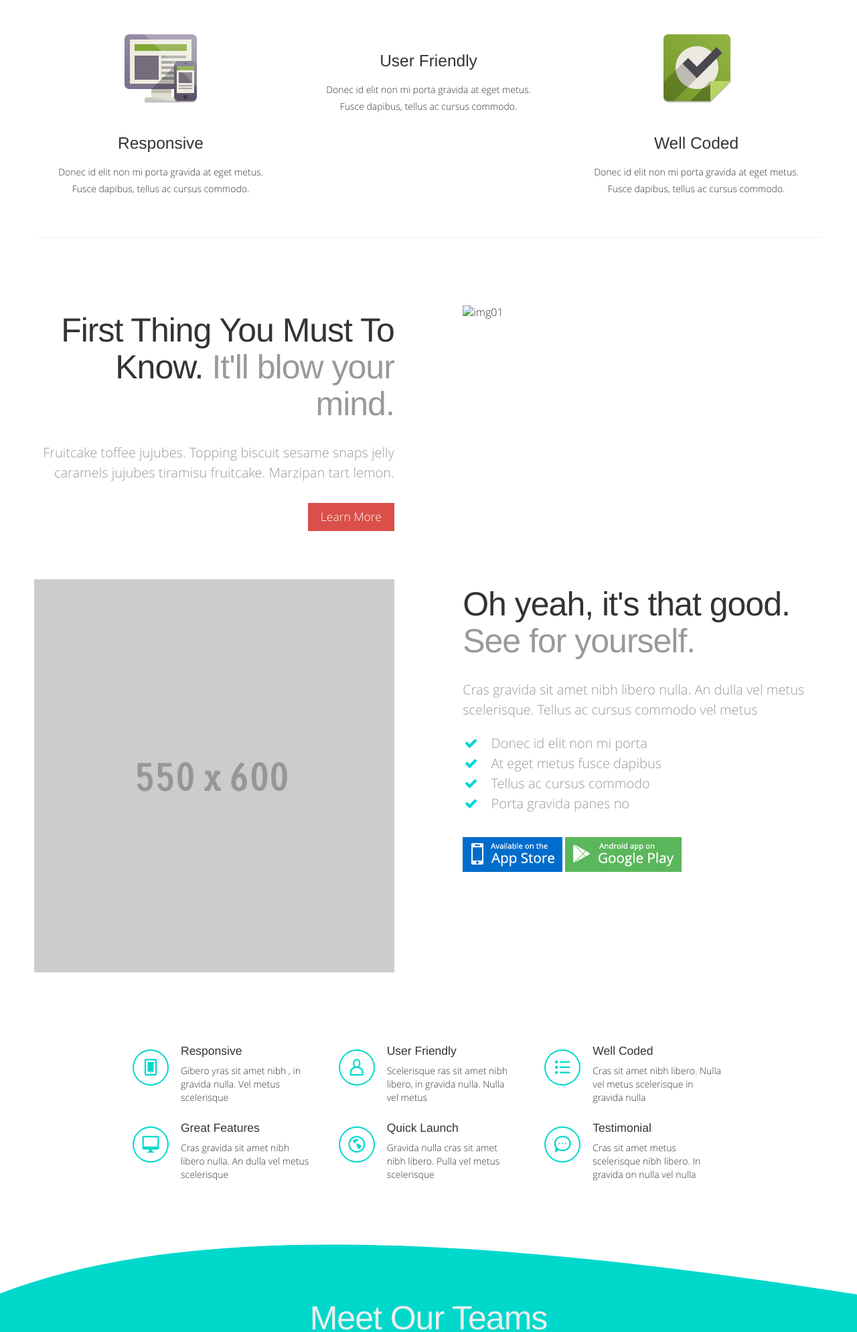
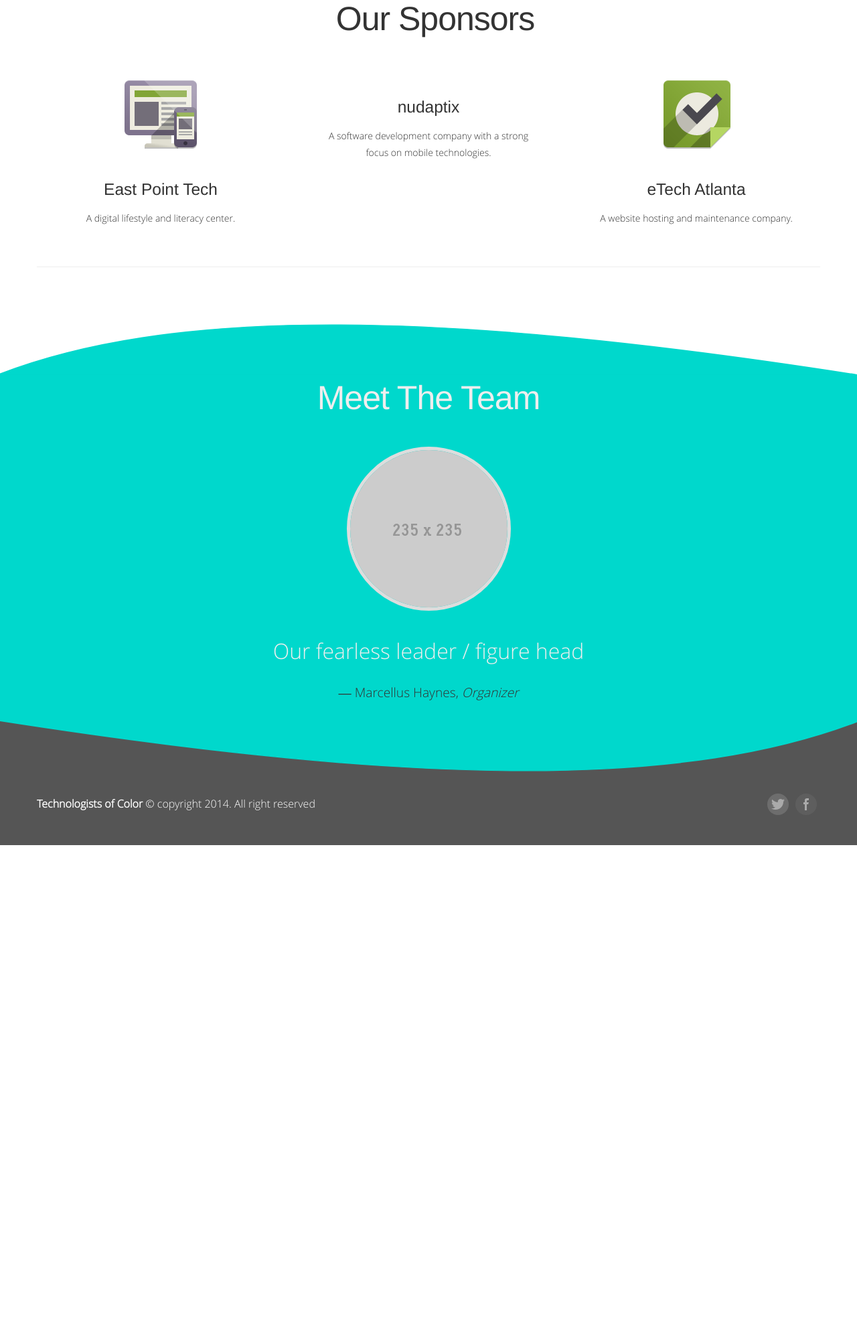
Before and after one commit to techsofcolor/code-your-world, a plain HTML site: page index.html in a window 1280 px wide. Shown: the part 811-2800 px from the top of the page at 67% size. After the commit the page ends 2073 px from the top, so only its background shows below. Drawn offline with Linux system fonts and the light colour scheme.

Commit message:
- no comment

```diff
--- a/index.html
+++ b/index.html
@@ -3,8 +3,8 @@
   <head>
     <meta charset="utf-8">
 	<!-- TITLE AND DESCRIPTION -->
-    <title>Teguh | Easy to Use Responsive Landing Page</title>
-    <meta name="description" content="Teguh is a simple, clean and easy to use responsive landing page for showcase your new app and product">
+    <title>Code Your World with Arduino</title>
+    <meta name="description" content="An Arduino workshop for middle schoolers provided by the Technologists of Color meetup group">
     <!-- END TITLE AND DESCRIPTION -->
 
 	<meta name="viewport" content="width=device-width, initial-scale=1.0">
@@ -39,15 +39,15 @@
 			</a>
 
 			<!-- LOGO / BRAND -->
-			<a class="brand" href="#"><img src="logo.png" alt="logo"></a>
+			<a class="brand" href="#"><img src="img/toc-long-logo.png" height="37" width="400" alt="Technologists of Color"></a>
 			<!-- END LOGO / BRAND -->
 
 			<!-- NAVBAR COLLAPSE -->
 			<div class="nav-collapse collapse">
 			  <ul class="nav pull-right">
 			    <li><a class="smoothScroll" href="#home">Home</a></li>
-			    <li><a class="smoothScroll" href="#about">About</a></li>
-			    <li><a class="smoothScroll" href="#features">Features</a></li>
+			    <li><a class="smoothScroll" href="#sponsors">Sponsors</a></li>
+			    <!--<li><a class="smoothScroll" href="#features">Features</a></li>-->
 			    <li><a class="smoothScroll" href="#team">Our Team</a></li>
 			    <li><a href="#myModal" data-toggle="modal">Contact</a></li>
 			  </ul>
@@ -65,16 +65,21 @@
 
 		  <!-- TOP TEXT -->
 		  <div class="span6 top-text">
-		    <h1>Play New Experience</h1>
-			<p>Easy to use landing page to showcase your new app and product. Discover now and find something amazing!</p>
-			<br>
+		    <h1>Code Your World with Arduino</h1>
+			<p>Students learn how they can use computers to interact with the physical world using the Arduino prototyping kit.</p>
+               <div class="top-text">
+                <p>November 1<sup>st</sup>, 2014<br/>
+                1:00PM - 4:00PM<br/>
+                EastpointTech</p>
+               </div>
+              <br/>
                 <!-- SUBSCRIBE FORM -->
                 <form id="subscribe">
                   <div class="input-append add-on">
                     <input id="email" name="email" class="span2" type="text" placeholder="YOUR E-MAIL">
                     <a class="btn btn-danger btn-large">SIGN UP</a>
                   </div>
-			  <p class="small-text">No spam, your email is safe with us :D</p>
+                  <p class="small-text">No spam, your email is safe with <u></u>s :D</p>
                 </form>
                 <!-- SUBSCRIBE FORM -->
 		  </div>
@@ -82,7 +87,7 @@
 
 		  <!-- TOP IMAGE -->
 		  <div class="span6 top-image">
-			<img src="img/375x500.gif" alt="top image">
+			<img src="img/Arduino-uno-500x440.png" height="440" width="500" alt="Arduino Uno">
 		  </div>
 		  <!-- END TOP IMAGE -->
 
@@ -92,182 +97,182 @@
 	</section>
 	<!-- END HOME SECTION -->
 
-	<!-- ABOUT SECTION -->
-	<section id="about">
+	<!-- Sponsors SECTION -->
+	<section id="sponsors">
 
-	  <!-- TOP ABOUT TEXT -->
+	  <!-- TOP SPONSORS TEXT -->
 	  <div class="container first">
 		<div class="row">
 		  <div class="span12">
-		    <h2 class="featurette-heading">It's Made From Love</h2>
-			<p class="muted">Write our simple marketing, informational text about the website or anything here.</p>
+		    <h2 class="featurette-heading">Our Sponsors</h2>
+			<!--<p class="muted">Write our simple marketing, informational text about the website or anything here.</p>-->
 		  </div>
 		</div>
 	  </div>
-	  <!-- END TOP ABOUT TEXT -->
+	  <!-- END TOP SPONSORS TEXT -->
 
 	  <!-- ABOUT TEXT WITH ICON / IMAGE -->
 	  <div class="container second">
 		<div class="row">
 		  <div class="span4">
 			<img src="img/icon/1.png" alt="">
-			<h3>Responsive</h3>
-			<p>Donec id elit non mi porta gravida at eget metus. Fusce dapibus, tellus ac cursus commodo.</p>
+			<h3>East Point Tech</h3>
+			<p>A digital lifestyle and literacy center.</p>
 		  </div>
 		  <div class="span4">
 			<img src="img/icon/2.png" alt="">
-			<h3>User Friendly</h3>
-			<p>Donec id elit non mi porta gravida at eget metus. Fusce dapibus, tellus ac cursus commodo.</p>
+			<h3>nudaptix</h3>
+			<p>A software development company with a strong focus on mobile technologies.</p>
 		  </div>
 		  <div class="span4">
 			<img src="img/icon/3.png" alt="">
-			<h3>Well Coded</h3>
-			<p>Donec id elit non mi porta gravida at eget metus. Fusce dapibus, tellus ac cursus commodo.</p>
+			<h3>eTech Atlanta</h3>
+			<p>A website hosting and maintenance company.</p>
 		  </div>
 		</div>
 		<hr>
 	  </div>
-	  <!-- END ABOUT TEXT WITH ICON / IMAGE -->
+	  <!-- END SPONSORS TEXT WITH ICON / IMAGE -->
 
 	</section>
-	<!-- END ABOUT SECTION -->
+	<!-- END SPONSORS SECTION -->
 
 	<!-- FEATURES SECTION -->
-	<section id="features">
-	  <div id="cbp-so-scroller" class="cbp-so-scroller">
+	<!--<section id="features">-->
+	  <!--<div id="cbp-so-scroller" class="cbp-so-scroller">-->
+		<!---->
+		<!--&lt;!&ndash; LEFT FEATURES &ndash;&gt;-->
+		<!--<section class="cbp-so-section">-->
+		  <!--&lt;!&ndash; LEFT FEATURES TEXT &ndash;&gt;-->
+	   	  <!--<article class="cbp-so-side cbp-so-side-left">-->
+			<!--<h2 class="featurette-heading">First Thing You Must To Know. <span class="muted">It'll blow your mind.</span></h2>-->
+			<!--<p class="muted">Fruitcake toffee jujubes. Topping biscuit sesame snaps jelly caramels jujubes tiramisu fruitcake. Marzipan tart lemon.</p>-->
+			<!--<br>-->
+			<!--<a class="btn btn-danger btn-large">Learn More</a>-->
+		  <!--</article>-->
+		  <!--&lt;!&ndash; END LEFT FEATURES TEXT &ndash;&gt;-->
+		  <!---->
+		  <!--&lt;!&ndash; LEFT FEATURES IMAGE &ndash;&gt;-->
+		  <!--<figure class="cbp-so-side cbp-so-side-right">-->
+			<!--<img src="img/layout/450x450.gif" alt="img01">-->
+		  <!--</figure>-->
+		  <!--&lt;!&ndash; END LEFT FEATURES IMAGE &ndash;&gt;-->
+		<!--</section>-->
+		<!--&lt;!&ndash; END LEFT FEATURES &ndash;&gt;-->
+		<!---->
+		<!--&lt;!&ndash; RIGHT FEATURES &ndash;&gt;-->
+		<!--<section class="cbp-so-section">-->
+		  <!--&lt;!&ndash; RIGHT FEATURES IMAGE &ndash;&gt;-->
+		  <!--<figure class="cbp-so-side cbp-so-side-left">-->
+			<!--<img src="img/layout/550x600.gif" alt="img01">-->
+		  <!--</figure>-->
+		  <!--&lt;!&ndash; END RIGHT FEATURES IMAGE &ndash;&gt;-->
+		  <!---->
+		  <!--&lt;!&ndash; RIGHT FEATURES TEXT &ndash;&gt;-->
+		  <!--<article class="cbp-so-side cbp-so-side-right">-->
+			<!--<h2 class="featurette-heading">Oh yeah, it's that good. <span class="muted">See for yourself.</span></h2>-->
+			<!--<p class="muted">Cras gravida sit amet nibh libero nulla. An dulla vel metus scelerisque. Tellus ac cursus commodo vel metus</p>-->
+			<!--<ul class="icons-ul big-li muted">-->
+	 		  <!--<li><i class="icon-ok"></i>Donec id elit non mi porta</li>-->
+			  <!--<li><i class="icon-ok"></i>At eget metus fusce dapibus</li>-->
+			  <!--<li><i class="icon-ok"></i>Tellus ac cursus commodo</li>-->
+			  <!--<li><i class="icon-ok"></i>Porta gravida panes no</li>-->
+			<!--</ul>-->
+			<!--<br>-->
+			<!--<div class="btn-buy pull-left">-->
+			  <!--<a class="btn btn-primary"><img src="img/button/1.png" alt="button1"></a>-->
+			  <!--<a class="btn btn-success"><img src="img/button/2.png" alt="button2"></a>-->
+			<!--</div>-->
+		  <!--</article>-->
+		  <!--&lt;!&ndash; END RIGHT FEATURES TEXT &ndash;&gt;-->
+		<!--</section>-->
+		<!--&lt;!&ndash; END RIGHT FEATURES &ndash;&gt;-->
+		<!---->
+	  <!--</div>-->
+	  <!---->
+	  <!--&lt;!&ndash; ADDITIONAL FEATURES &ndash;&gt;-->
+	  <!--<div class="container additional-features"> -->
+		<!--<div class="container-narrow">-->
+		  <!--<div class="row-fluid marketing">-->
+		  <!---->
+			<!--<div class="span4">-->
+				<!---->
+		      <!--<div class="media">-->
+				<!--<div class="hi-icon-wrap hi-icon-effect-9 hi-icon-effect-9b pull-left">-->
+				  <!--<a href="#set-9" class="hi-icon hi-icon-mobile">Icon</a>-->
+				<!--</div>-->
+			    <!--<div class="media-body">-->
+				  <!--<h4 class="media-heading">Responsive</h4>-->
+				  <!--<p>Gibero yras sit amet nibh , in gravida nulla. Vel metus scelerisque</p>-->
+			    <!--</div>-->
+			  <!--</div>-->
 
-		<!-- LEFT FEATURES -->
-		<section class="cbp-so-section">
-		  <!-- LEFT FEATURES TEXT -->
-	   	  <article class="cbp-so-side cbp-so-side-left">
-			<h2 class="featurette-heading">First Thing You Must To Know. <span class="muted">It'll blow your mind.</span></h2>
-			<p class="muted">Fruitcake toffee jujubes. Topping biscuit sesame snaps jelly caramels jujubes tiramisu fruitcake. Marzipan tart lemon.</p>
-			<br>
-			<a class="btn btn-danger btn-large">Learn More</a>
-		  </article>
-		  <!-- END LEFT FEATURES TEXT -->
+			  <!--<div class="media">-->
+			    <!--<div class="hi-icon-wrap hi-icon-effect-9 hi-icon-effect-9b pull-left">-->
+				  <!--<a href="#set-9" class="hi-icon hi-icon-screen">Icon</a>-->
+			    <!--</div>-->
+			    <!--<div class="media-body">-->
+				  <!--<h4 class="media-heading">Great Features</h4>-->
+				  <!--<p>Cras gravida sit amet nibh libero nulla. An dulla vel metus scelerisque</p>-->
+			    <!--</div>-->
+			  <!--</div>-->
+					<!---->
+			<!--</div>-->
 
-		  <!-- LEFT FEATURES IMAGE -->
-		  <figure class="cbp-so-side cbp-so-side-right">
-			<img src="img/layout/450x450.gif" alt="img01">
-		  </figure>
-		  <!-- END LEFT FEATURES IMAGE -->
-		</section>
-		<!-- END LEFT FEATURES -->
+			<!--<div class="span4">-->
+				<!---->
+			  <!--<div class="media">-->
+				<!--<div class="hi-icon-wrap hi-icon-effect-9 hi-icon-effect-9b pull-left">-->
+				  <!--<a href="#set-9" class="hi-icon hi-icon-user">Icon</a>-->
+				<!--</div>-->
+				<!--<div class="media-body">-->
+				  <!--<h4 class="media-heading">User Friendly</h4>-->
+				  <!--<p>Scelerisque ras sit amet nibh libero, in gravida nulla. Nulla vel metus</p>-->
+			    <!--</div>-->
+			  <!--</div>-->
 
-		<!-- RIGHT FEATURES -->
-		<section class="cbp-so-section">
-		  <!-- RIGHT FEATURES IMAGE -->
-		  <figure class="cbp-so-side cbp-so-side-left">
-			<img src="img/layout/550x600.gif" alt="img01">
-		  </figure>
-		  <!-- END RIGHT FEATURES IMAGE -->
+			  <!--<div class="media">-->
+				<!--<div class="hi-icon-wrap hi-icon-effect-9 hi-icon-effect-9b pull-left">-->
+				  <!--<a href="#set-9" class="hi-icon hi-icon-earth">Icon</a>-->
+				<!--</div>-->
+				<!--<div class="media-body">-->
+				  <!--<h4 class="media-heading">Quick Launch</h4>-->
+				  <!--<p>Gravida nulla cras sit amet nibh libero. Pulla vel metus scelerisque</p>-->
+				<!--</div>-->
+			  <!--</div>-->
+					<!---->
+			<!--</div>-->
+				<!---->
+			<!--<div class="span4">-->
+				<!---->
+			  <!--<div class="media">-->
+			    <!--<div class="hi-icon-wrap hi-icon-effect-9 hi-icon-effect-9b pull-left">-->
+			 	  <!--<a href="#set-9" class="hi-icon hi-icon-list">Icon</a>-->
+			    <!--</div>-->
+				<!--<div class="media-body">-->
+				  <!--<h4 class="media-heading">Well Coded</h4>-->
+				  <!--<p>Cras sit amet nibh libero. Nulla vel metus scelerisque in gravida nulla</p>-->
+				<!--</div>-->
+			  <!--</div>-->
 
-		  <!-- RIGHT FEATURES TEXT -->
-		  <article class="cbp-so-side cbp-so-side-right">
-			<h2 class="featurette-heading">Oh yeah, it's that good. <span class="muted">See for yourself.</span></h2>
-			<p class="muted">Cras gravida sit amet nibh libero nulla. An dulla vel metus scelerisque. Tellus ac cursus commodo vel metus</p>
-			<ul class="icons-ul big-li muted">
-	 		  <li><i class="icon-ok"></i>Donec id elit non mi porta</li>
-			  <li><i class="icon-ok"></i>At eget metus fusce dapibus</li>
-			  <li><i class="icon-ok"></i>Tellus ac cursus commodo</li>
-			  <li><i class="icon-ok"></i>Porta gravida panes no</li>
-			</ul>
-			<br>
-			<div class="btn-buy pull-left">
-			  <a class="btn btn-primary"><img src="img/button/1.png" alt="button1"></a>
-			  <a class="btn btn-success"><img src="img/button/2.png" alt="button2"></a>
-			</div>
-		  </article>
-		  <!-- END RIGHT FEATURES TEXT -->
-		</section>
-		<!-- END RIGHT FEATURES -->
-
-	  </div>
-
-	  <!-- ADDITIONAL FEATURES -->
-	  <div class="container additional-features">
-		<div class="container-narrow">
-		  <div class="row-fluid marketing">
-
-			<div class="span4">
-
-		      <div class="media">
-				<div class="hi-icon-wrap hi-icon-effect-9 hi-icon-effect-9b pull-left">
-				  <a href="#set-9" class="hi-icon hi-icon-mobile">Icon</a>
-				</div>
-			    <div class="media-body">
-				  <h4 class="media-heading">Responsive</h4>
-				  <p>Gibero yras sit amet nibh , in gravida nulla. Vel metus scelerisque</p>
-			    </div>
-			  </div>
-
-			  <div class="media">
-			    <div class="hi-icon-wrap hi-icon-effect-9 hi-icon-effect-9b pull-left">
-				  <a href="#set-9" class="hi-icon hi-icon-screen">Icon</a>
-			    </div>
-			    <div class="media-body">
-				  <h4 class="media-heading">Great Features</h4>
-				  <p>Cras gravida sit amet nibh libero nulla. An dulla vel metus scelerisque</p>
-			    </div>
-			  </div>
-
-			</div>
-
-			<div class="span4">
-
-			  <div class="media">
-				<div class="hi-icon-wrap hi-icon-effect-9 hi-icon-effect-9b pull-left">
-				  <a href="#set-9" class="hi-icon hi-icon-user">Icon</a>
-				</div>
-				<div class="media-body">
-				  <h4 class="media-heading">User Friendly</h4>
-				  <p>Scelerisque ras sit amet nibh libero, in gravida nulla. Nulla vel metus</p>
-			    </div>
-			  </div>
-
-			  <div class="media">
-				<div class="hi-icon-wrap hi-icon-effect-9 hi-icon-effect-9b pull-left">
-				  <a href="#set-9" class="hi-icon hi-icon-earth">Icon</a>
-				</div>
-				<div class="media-body">
-				  <h4 class="media-heading">Quick Launch</h4>
-				  <p>Gravida nulla cras sit amet nibh libero. Pulla vel metus scelerisque</p>
-				</div>
-			  </div>
-
-			</div>
-
-			<div class="span4">
-
-			  <div class="media">
-			    <div class="hi-icon-wrap hi-icon-effect-9 hi-icon-effect-9b pull-left">
-			 	  <a href="#set-9" class="hi-icon hi-icon-list">Icon</a>
-			    </div>
-				<div class="media-body">
-				  <h4 class="media-heading">Well Coded</h4>
-				  <p>Cras sit amet nibh libero. Nulla vel metus scelerisque in gravida nulla</p>
-				</div>
-			  </div>
-
-			  <div class="media">
-				<div class="hi-icon-wrap hi-icon-effect-9 hi-icon-effect-9b pull-left">
-				  <a href="#set-9" class="hi-icon hi-icon-chat">Icon</a>
-			    </div>
-				<div class="media-body">
-				  <h4 class="media-heading">Testimonial</h4>
-				  <p>Cras sit amet metus scelerisque nibh libero. In gravida on nulla vel nulla</p>
-				</div>
-			  </div>
-
-			</div>
-
-		  </div>
-		</div>
-	  </div>
-	  <!-- END ADDITIONAL FEATURES -->
-
-	</section>
+			  <!--<div class="media">-->
+				<!--<div class="hi-icon-wrap hi-icon-effect-9 hi-icon-effect-9b pull-left">-->
+				  <!--<a href="#set-9" class="hi-icon hi-icon-chat">Icon</a>-->
+			    <!--</div>-->
+				<!--<div class="media-body">-->
+				  <!--<h4 class="media-heading">Testimonial</h4>-->
+				  <!--<p>Cras sit amet metus scelerisque nibh libero. In gravida on nulla vel nulla</p>-->
+				<!--</div>-->
+			  <!--</div>-->
+					<!---->
+			<!--</div>-->
+				<!---->
+		  <!--</div>-->
+		<!--</div>-->
+	  <!--</div>-->
+	  <!--&lt;!&ndash; END ADDITIONAL FEATURES &ndash;&gt;-->
+	  <!---->
+	<!--</section>-->
 	<!-- END FEATURES SECTION -->
 
 	<svg id="curveUpColor" xmlns="http://www.w3.org/2000/svg" version="1.1" width="100%" height="100" viewBox="0 0 100 100" preserveAspectRatio="none">
@@ -277,8 +282,8 @@
 	<!-- TEAM SECTION -->
 	<section id="team">
 	  <div class="container third">
-		<h2 class="featurette-heading">Meet Our Teams</h2>
-		<p>Some Greatest People Behind</p>
+		<h2 class="featurette-heading">Meet The Team</h2>
+		<!--<p>Some Greatest People Behind</p>-->
 
 		<div id="cbp-qtrotator" class="cbp-qtrotator">
 
@@ -287,8 +292,8 @@
 			<img class="img-circle" src="img/testimonial/235x235_1.gif" alt="img01" />
 			<!-- END TEAM IMAGES -->
 			<blockquote>
-			  <p>Nulla sit amet nibh cras. Gravida libero dulla vel metus scelerisque</p>
-			  <footer>Yorke Sureal, <em>App Developer</em></footer>
+			  <p>Our fearless leader / figure head</p>
+			  <footer>Marcellus Haynes, <em>Organizer</em></footer>
 			</blockquote>
 		  </div>
 
@@ -297,8 +302,8 @@
 			<img class="img-circle" src="img/testimonial/235x235_2.gif" alt="img02" />
 			<!-- END TEAM IMAGES -->
 			<blockquote>
-			  <p>Vel metus scelerisque gravida sit amet. Nibh libero nulla cras an dulla </p>
-			  <footer>Albert Franco, <em>Marketing Head</em></footer>
+			  <p>The one who really runs everything.</p>
+			  <footer>Yolanda Davis, <em>Lead Instructor</em></footer>
 			</blockquote>
 		  </div>
 
@@ -307,8 +312,8 @@
 			<img class="img-circle" src="img/testimonial/235x235_3.gif" alt="img03" />
 			<!-- END TEAM IMAGES -->
 			<blockquote>
-			  <p>Libero nulla cras amet nibh. Gravida sitn dulla vel metus scelerisque</p>
-			  <footer>Sully Esteban, <em>Product Designer</em></footer>
+			  <p>Resident Apple Genius</p>
+			  <footer>Kenneth Saunders III, <em>Assistant Instructor</em></footer>
 			</blockquote>
 		  </div>
 
@@ -317,8 +322,8 @@
 			<img class="img-circle" src="img/testimonial/235x235_4.gif" alt="img04" />
 			<!-- END TEAM IMAGES -->
 			<blockquote>
-			  <p>Cras gravida sit amet nibh libero nulla. An dulla vel metus scelerisque</p>
-			  <footer>Leonardo Edinberg, <em>Team Manager</em></footer>
+			  <p>M. I. A.</p>
+			  <footer>Waldo (TBD), <em>Assistant Instructor</em></footer>
 			</blockquote>
 		  </div>
 
@@ -338,17 +343,17 @@
 
 		  <!-- COPYRIGHT -->
 		  <div class="span6">
-			<p class="copyright"><strong>Teguh</strong> &copy; copyright 2013. All right reserved</p>
+			<p class="copyright"><strong>Technologists of Color</strong> &copy; copyright 2014. All right reserved</p>
 		  </div>
 		  <!-- END COPYRIGHT -->
 
 		  <!-- SOCIAL ICON -->
 		  <div class="span6">
 			<div class="social">
-			  <a href="#"><img src="img/social/facebook.png" class="img-circle" alt="facebook"></a>
-			  <a href="#"><img src="img/social/twitter.png" class="img-circle" alt="twitter"></a>
-			  <a href="#"><img src="img/social/google.png" class="img-circle" alt="google"></a>
-			  <a href="#"><img src="img/social/rss.png" class="img-circle" alt="rss"></a>
+			  <a href="https://www.facebook.com/groups/technologistsofcolor/" target="_blank"><img src="img/social/facebook.png" class="img-circle" alt="facebook"></a>
+			  <a href="http://www.twitter.com/techsofcolor" target="_blank"><img src="img/social/twitter.png" class="img-circle" alt="twitter"></a>
+			  <!--<a href="#"><img src="img/social/google.png" class="img-circle" alt="google"></a>-->
+			  <!--<a href="#"><img src="img/social/rss.png" class="img-circle" alt="rss"></a>-->
 			</div>
 		  </div>
 		  <!-- END SOCIAL ICON -->
@@ -362,21 +367,21 @@
 	<div id="myModal" class="modal hide fade" tabindex="-1" role="dialog" aria-labelledby="myModalLabel" aria-hidden="true">
 	  <div class="modal-header">
 		<button type="button" class="close" data-dismiss="modal" aria-hidden="true">×</button>
-		<h3 id="myModalLabel">Stay Keep in Touch</h3>
+		<h3 id="myModalLabel">Keep in Touch</h3>
 	  </div>
 	  <div class="modal-body">
 		<div class="row">
 
 		  <!-- ADDRESS -->
 		  <div class="span3">
-			<strong>Badot Inside, Ltd.</strong>
+			<strong>Technologists of Color</strong>
 			<address>
-			  St. Yooman Street 435<br/>
-			  New York, NY, 73837<br/>
-			  <br>
-			  <strong>Phone:</strong> +77 (123) 111 222 33<br/>
-			  <strong>Fax:</strong> +62 (081) 111 222 333<br/>
-			  <strong>Email:</strong> <a href="#" title="Contact us via email!">mail@company.com</a>
+			  <!--St. Yooman Street 435<br/>-->
+			  <!--New York, NY, 73837<br/>-->
+			  <!--<br>-->
+			  <!--<strong>Phone:</strong> +77 (123) 111 222 33<br/>-->
+			  <!--<strong>Fax:</strong> +62 (081) 111 222 333<br/>-->
+			  <strong>Email:</strong> <a href="#" title="Contact us via email!">mhaynes@etechatlanta.com</a>
 			</address>
 		  </div>
 		  <!-- END ADDRESS -->
```
Also changed, not shown: css/bootstrap.css. Lines whose indentation alone changed are shown as unchanged.
